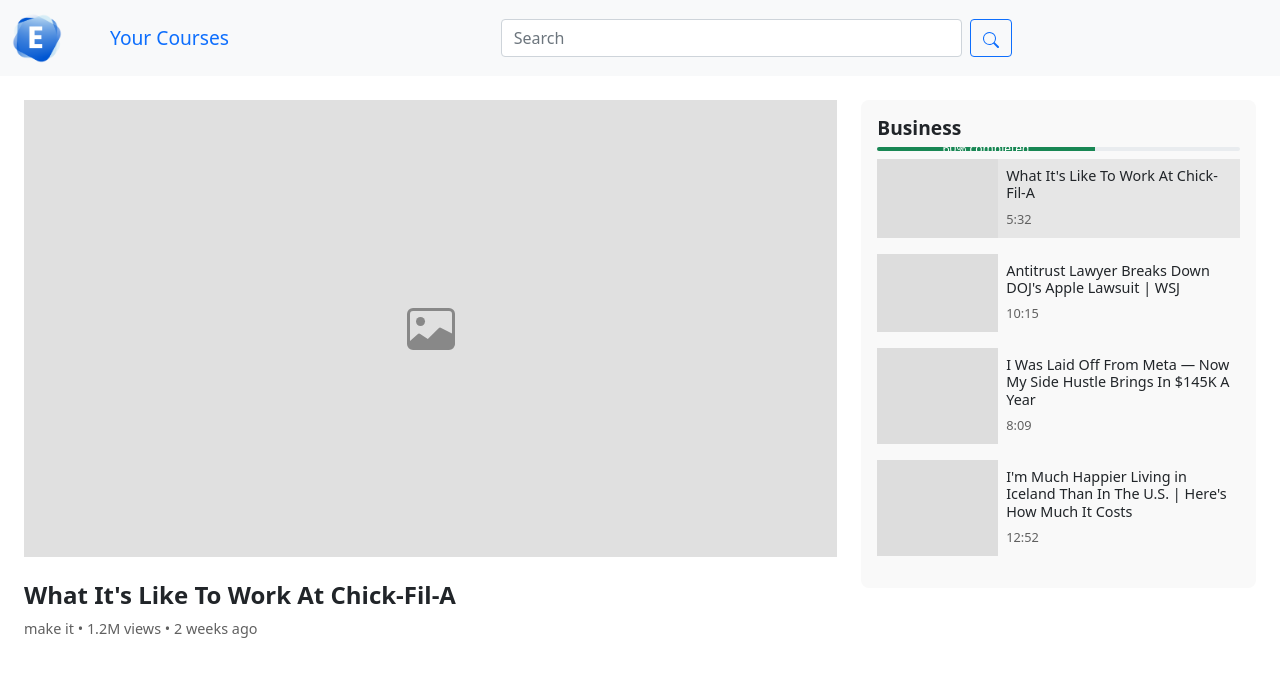
After one commit to marianar97/etube_social, a Django app: template social_network/templates/social_network/course.html in a window 1280 px wide. The commit adds this page. Shown: the top 677 px of the page. Run offline with Django 5.2, Linux system fonts and the light colour scheme; the template is opened without the code that fills it, so the values that code supplies are empty; some libraries are stand-ins or nearby versions.

Commit message:
adding course view and changing Model to support many to many relationship

```diff
--- a/social_network/static/social_network/css/course.css
+++ b/social_network/static/social_network/css/course.css
@@ -1,221 +1,103 @@
-body {
-    font-family: Arial, sans-serif;
-    margin: 0;
-    padding: 0;
+/* Main content styles */
+.video-container {
+    background-color: #f0f0f0;
+    aspect-ratio: 16 / 9;
+    display: flex;
+    justify-content: center;
+    align-items: center;
+}
+
+.placeholder-image {
+    width: 100%;
+    height: 100%;
+    display: flex;
+    justify-content: center;
+    align-items: center;
+    background-color: #e0e0e0;
+    color: #888;
+}
+
+.video-title {
+    font-size: 1.5rem;
+    font-weight: bold;
+    margin-top: 1rem;
+}
+
+.video-meta {
+    font-size: 0.9rem;
+    color: #606060;
+}
+
+/* Playlist styles */
+.playlist-container {
+    background-color: #f9f9f9;
+    padding: 1rem;
+    border-radius: 8px;
+}
+
+.playlist-title {
+    font-size: 1.2rem;
+    font-weight: bold;
+    margin-bottom: 0.5rem;
+}
+
+.progress {
+    height: 4px;
+}
+
+.video-list {
+    max-height: 600px;
+    overflow-y: auto;
+}
+
+.video-item {
+    margin-bottom: 1rem;
+    cursor: pointer;
+    transition: background-color 0.3s ease;
+}
+
+.video-item:hover {
     background-color: #f0f0f0;
 }
 
-.video-player {
-    display: flex;
-    flex-direction: column;
-    height: 100vh;
-}
-
-header {
-    background-color: white;
-    box-shadow: 0 1px 3px rgba(0, 0, 0, 0.1);
-    padding: 1rem;
-}
-
-nav {
-    display: flex;
-    justify-content: space-between;
-    align-items: center;
-}
-
-.nav-left {
-    display: flex;
-    align-items: center;
-    gap: 1.5rem;
-}
-
-.logo {
-    display: flex;
-    align-items: center;
-    gap: 0.5rem;
-}
-
-.logo-circle {
-    width: 2rem;
-    height: 2rem;
-    background-color: #3b82f6;
-    color: white;
-    font-weight: bold;
-    display: flex;
-    align-items: center;
-    justify-content: center;
-    border-radius: 50%;
-}
-
-.logo-text {
-    font-size: 1.25rem;
-    font-weight: 600;
-}
-
-.nav-link {
-    color: #4b5563;
-    text-decoration: none;
-}
-
-.nav-link:hover {
-    color: #1f2937;
-}
-
-.search-form {
-    flex-grow: 1;
-    max-width: 600px;
-    margin: 0 1rem;
-    position: relative;
-}
-
-.search-form input {
-    width: 100%;
-    padding: 0.5rem 2.5rem 0.5rem 1rem;
-    border: 1px solid #d1d5db;
-    border-radius: 9999px;
-    outline: none;
-}
-
-.search-form button {
-    position: absolute;
-    right: 0.75rem;
-    top: 50%;
-    transform: translateY(-50%);
-    background: none;
-    border: none;
-    cursor: pointer;
-}
-
-main {
-    display: flex;
-    flex-grow: 1;
-    overflow: hidden;
-}
-
-.video-container {
-    flex-grow: 1;
-    padding: 1rem;
-}
-
-.video-player-container {
-    aspect-ratio: 16 / 9;
-    background-color: black;
-    margin-bottom: 1rem;
+.video-item.active {
+    background-color: #e6e6e6;
 }
 
 .video-thumbnail {
-    width: 100%;
-    height: 100%;
-    object-fit: cover;
+    aspect-ratio: 16 / 9;
+    background-color: #ddd;
 }
 
 .video-info {
-    background-color: white;
-    padding: 1rem;
-    border-radius: 0.5rem;
-    box-shadow: 0 1px 3px rgba(0, 0, 0, 0.1);
+    padding: 0.5rem;
 }
 
-.video-info h2 {
-    margin: 0 0 0.5rem;
-    font-size: 1.25rem;
+.video-info .video-title {
+    font-size: 0.9rem;
+    font-weight: normal;
+    margin: 0 0 0.25rem 0;
 }
 
-.video-meta {
-    display: flex;
-    gap: 0.5rem;
-    font-size: 0.875rem;
-    color: #6b7280;
+.video-info .video-duration {
+    font-size: 0.8rem;
+    color: #606060;
 }
 
-.playlist-container {
-    width: 20rem;
-    background-color: white;
-    padding: 1rem;
-    overflow-y: auto;
+/* Scrollbar styles for the video list */
+.video-list::-webkit-scrollbar {
+    width: 6px;
 }
 
-.playlist-header h3 {
-    margin: 0 0 0.5rem;
-    font-size: 1.125rem;
+.video-list::-webkit-scrollbar-track {
+    background: #f1f1f1;
 }
 
-.progress-bar {
-    height: 0.5rem;
-    background-color: #e5e7eb;
-    border-radius: 9999px;
-    overflow: hidden;
+.video-list::-webkit-scrollbar-thumb {
+    background: #888;
+    border-radius: 3px;
 }
 
-.progress {
-    height: 100%;
-    background-color: #10b981;
+.video-list::-webkit-scrollbar-thumb:hover {
+    background: #555;
 }
-
-.progress-text {
-    font-size: 0.875rem;
-    color: #6b7280;
-    margin: 0.25rem 0 1rem;
-}
-
-.playlist {
-    list-style-type: none;
-    padding: 0;
-    margin: 0;
-}
-
-.playlist-item {
-    display: flex;
-    align-items: center;
-    padding: 0.5rem;
-    border-radius: 0.25rem;
-    cursor: pointer;
-}
-
-.playlist-item:hover {
-    background-color: #f3f4f6;
-}
-
-.playlist-item.completed {
-    background-color: #d1fae5;
-}
-
-.playlist-item-icon {
-    margin-right: 0.5rem;
-}
-
-.playlist-item-title {
-    flex-grow: 1;
-}
-
-.playlist-item-duration {
-    font-size: 0.875rem;
-    color: #6b7280;
-}
-
-footer {
-    background-color: #1f2937;
-    color: white;
-    padding: 1rem;
-}
-
-.controls {
-    display: flex;
-    justify-content: space-between;
-    align-items: center;
-    margin-bottom: 0.5rem;
-}
-
-.left-controls, .right-controls {
-    display: flex;
-    align-items: center;
-    gap: 1rem;
-}
-
-footer .progress-bar {
-    background-color: #4b5563;
-}
-
-footer .progress {
-    background-color: #ef4444;
-}
--- a/social_network/templates/social_network/base.html
+++ b/social_network/templates/social_network/base.html
@@ -9,6 +9,7 @@
   <title>{% block title %}Etube{% endblock %}</title>
   <link href="https://cdn.jsdelivr.net/npm/bootstrap@5.0.2/dist/css/bootstrap.min.css" rel="stylesheet" integrity="sha384-EVSTQN3/azprG1Anm3QDgpJLIm9Nao0Yz1ztcQTwFspd3yD65VohhpuuCOmLASjC" crossorigin="anonymous">
   <link rel="stylesheet" type="text/css" href="{% static 'social_network/css/style.css' %}">
+  <link rel="stylesheet" type="text/css" href="{% static 'social_network/css/course.css' %}">
   <link href="https://fonts.googleapis.com/css2?family=Poppins:wght@400;700&display=swap" rel="stylesheet">
 </head>
 <body>
@@ -34,10 +35,8 @@
     </div>
   </nav>
 
-  <div class="container mt-4">
     {% block content %}
     {% endblock %}
-  </div>
 
   <script src="https://cdn.jsdelivr.net/npm/bootstrap@5.0.2/dist/js/bootstrap.bundle.min.js" integrity="sha384-MrcW6ZMFYlzcLA8Nl+NtUVF0sA7MsXsP1UyJoMp4YLEuNSfAP+JcXn/tWtIaxVXM" crossorigin="anonymous"></script>
 </body>
--- /dev/null
+++ b/social_network/templates/social_network/course.html
@@ -0,0 +1,88 @@
+{% extends "social_network/base.html" %}
+{% load static %}
+
+{% block content %}
+<div class="mt-4 ms-4 me-4">
+    <div class="row">
+        <div class="col-md-8">
+            <div class="video-container mb-4">
+                <div class="placeholder-image d-flex justify-content-center align-items-center">
+                    <svg width="48" height="48" fill="currentColor" class="bi bi-image" viewBox="0 0 16 16">
+                        <path d="M6.002 5.5a1.5 1.5 0 1 1-3 0 1.5 1.5 0 0 1 3 0z"/>
+                        <path d="M2.002 1a2 2 0 0 0-2 2v10a2 2 0 0 0 2 2h12a2 2 0 0 0 2-2V3a2 2 0 0 0-2-2h-12zm12 1a1 1 0 0 1 1 1v6.5l-3.777-1.947a.5.5 0 0 0-.577.093l-3.71 3.71-2.66-1.772a.5.5 0 0 0-.63.062L1.002 12V3a1 1 0 0 1 1-1h12z"/>
+                    </svg>
+                </div>
+            </div>
+            <h2 class="video-title">What It's Like To Work At Chick-Fil-A</h2>
+            <div class="video-meta">
+                <span class="channel">make it</span> •
+                <span class="views">1.2M views</span> •
+                <span class="upload-time">2 weeks ago</span>
+            </div>
+        </div>
+        <div class="col-md-4">
+            <div class="playlist-container">
+                <h3 class="playlist-title">Business</h3>
+                <div class="progress mb-2">
+                    <div class="progress-bar bg-success" role="progressbar" style="width: 60%;" aria-valuenow="60" aria-valuemin="0" aria-valuemax="100">60% completed</div>
+                </div>
+                <div class="video-list">
+                    <div class="video-item active">
+                        <div class="row g-0">
+                            <div class="col-4">
+                                <div class="video-thumbnail placeholder-image"></div>
+                            </div>
+                            <div class="col-8">
+                                <div class="video-info">
+                                    <h4 class="video-title">What It's Like To Work At Chick-Fil-A</h4>
+                                    <span class="video-duration">5:32</span>
+                                </div>
+                            </div>
+                        </div>
+                    </div>
+                    <!-- Repeat the above video-item structure for other videos in the playlist -->
+                    <div class="video-item">
+                        <div class="row g-0">
+                            <div class="col-4">
+                                <div class="video-thumbnail placeholder-image"></div>
+                            </div>
+                            <div class="col-8">
+                                <div class="video-info">
+                                    <h4 class="video-title">Antitrust Lawyer Breaks Down DOJ's Apple Lawsuit | WSJ</h4>
+                                    <span class="video-duration">10:15</span>
+                                </div>
+                            </div>
+                        </div>
+                    </div>
+                    <div class="video-item">
+                        <div class="row g-0">
+                            <div class="col-4">
+                                <div class="video-thumbnail placeholder-image"></div>
+                            </div>
+                            <div class="col-8">
+                                <div class="video-info">
+                                    <h4 class="video-title">I Was Laid Off From Meta — Now My Side Hustle Brings In $145K A Year</h4>
+                                    <span class="video-duration">8:09</span>
+                                </div>
+                            </div>
+                        </div>
+                    </div>
+                    <div class="video-item">
+                        <div class="row g-0">
+                            <div class="col-4">
+                                <div class="video-thumbnail placeholder-image"></div>
+                            </div>
+                            <div class="col-8">
+                                <div class="video-info">
+                                    <h4 class="video-title">I'm Much Happier Living in Iceland Than In The U.S. | Here's How Much It Costs</h4>
+                                    <span class="video-duration">12:52</span>
+                                </div>
+                            </div>
+                        </div>
+                    </div>
+                </div>
+            </div>
+        </div>
+    </div>
+</div>
+{% endblock %}
--- a/social_network/urls.py
+++ b/social_network/urls.py
@@ -5,4 +5,5 @@
     path('playlist_length', views.playlist_length_view, name="playlist-length"),
     path('login', views.login_view, name='login'),
     path('', views.courses_view, name='courses'),
+    path('course/<str:playlist_id>', views.course_view, name='course'),
 ]
```
Also changed, not shown: social_network/models.py (+6 -1 lines), social_network/templates/social_network/playlist_length.html (+5 -5 lines), social_network/views.py (+62 -31 lines).
